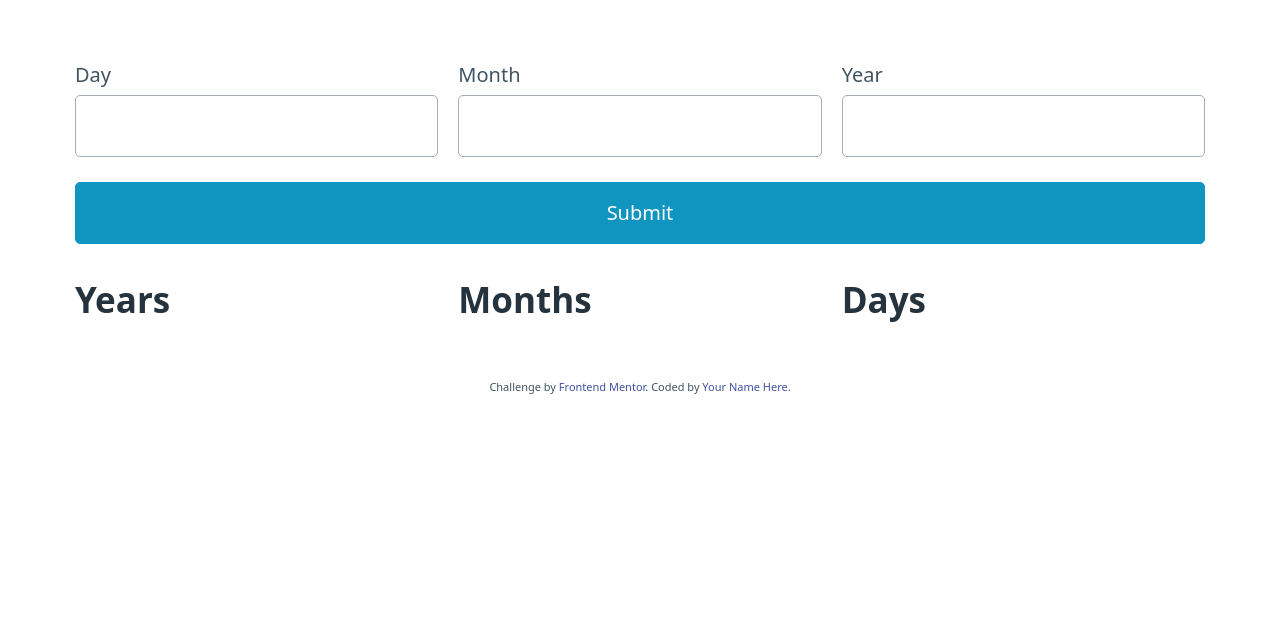
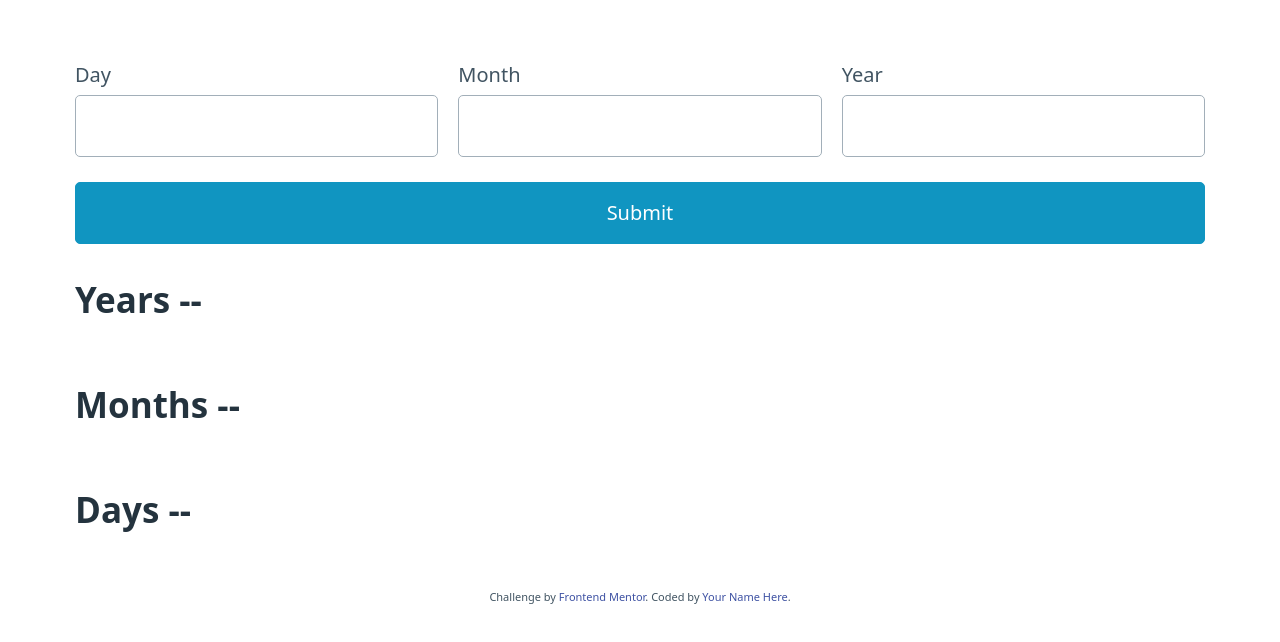
Before and after one commit to josenaldo/age-calculator-app, a React (Vite) app: page / in a window 1280 px wide. Shown: the top 642 px of the page. Built offline with nearby package versions, Linux system fonts and the light colour scheme.

Commit message:
:sparkles: feat: Added Age Display

```diff
--- a/src/App.jsx
+++ b/src/App.jsx
@@ -2,15 +2,16 @@ import { useState } from 'react'
 
 import Attribution from '@/components/Attribution'
 import DateForm from '@/components/DateForm'
+import AgeDisplay from '@/components/AgeDisplay'
 
 import { intervalToDuration } from 'date-fns'
 
 import './App.css'
 
 function App() {
-  const [day, setDay] = useState('')
-  const [month, setMonth] = useState('')
-  const [year, setYear] = useState('')
+  const [days, setDays] = useState('')
+  const [months, setMonths] = useState('')
+  const [years, setYears] = useState('')
 
   const setDate = (day, month, year) => {
     const now = new Date()
@@ -20,31 +21,17 @@ function App() {
       start: myDate,
       end: now,
     })
-    console.log('duration', duration)
 
-    setYear(duration.years)
-    setMonth(duration.months)
-    setDay(duration.days)
+    setYears(duration.years)
+    setMonths(duration.months)
+    setDays(duration.days)
   }
 
   return (
     <div className="container">
       <main>
         <DateForm setDate={setDate} />
-        <div className="grid">
-          <div>
-            <h2>Years</h2>
-            <p>{year}</p>
-          </div>
-          <div>
-            <h2>Months</h2>
-            <p>{month}</p>
-          </div>
-          <div>
-            <h2>Days</h2>
-            <p>{day}</p>
-          </div>
-        </div>
+        <AgeDisplay years={years} months={months} days={days} />
         <Attribution />
       </main>
     </div>
--- /dev/null
+++ b/src/components/AgeDisplay.jsx
@@ -0,0 +1,11 @@
+const AgeDisplay = ({ years, months, days }) => {
+  return (
+    <div>
+      <h2>Years {years ? years : '--'} </h2>
+      <h2>Months {months ? months : '--'} </h2>
+      <h2>Days {days ? days : '--'} </h2>
+    </div>
+  )
+}
+
+export default AgeDisplay
```
